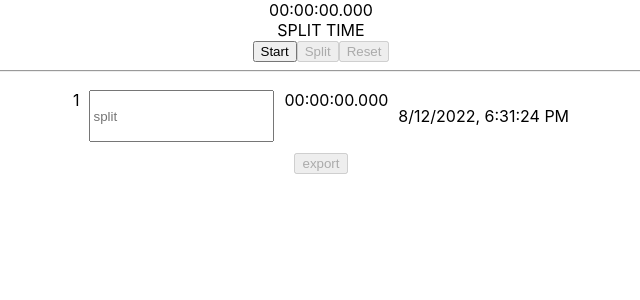
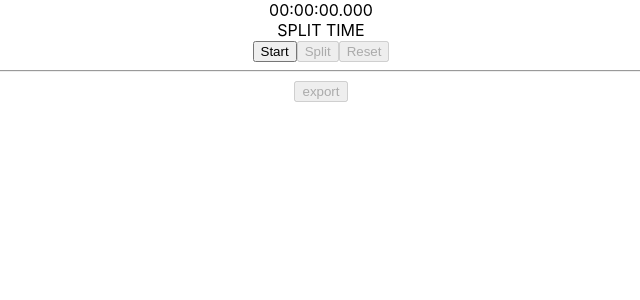
Before and after one commit to jwc20/stopwatch-ics, a React (Create React App) app: page / in a window 1280 px wide. Shown: the top 300 px of the page, without its empty margins (319-959 px from the left). Built offline with nearby package versions, Linux system fonts and the light colour scheme.

Commit message:
added date to render

```diff
--- a/src/App.css
+++ b/src/App.css
@@ -43,6 +43,10 @@
   padding: 10px;
 }
 
+.split-date {
+  margin-left: 10px;
+}
+
 .label-input {
   margin-left: 10px;
   margin-right: 10px;
--- a/src/App.js
+++ b/src/App.js
@@ -43,8 +43,11 @@ function App() {
   };
 
   const splitTimer = () => {
-    const currentTime = Date.now();
-    const dateNow = new Date(currentTime);
+    // const currentTime = Date.now();
+    // const dateNow = new Date(currentTime).toString();
+    // const dateNow = Date.now();
+    const dateNow = new Date()
+
     setSplitList((split) => [
       ...split,
       { time, label: "split", currentDate: dateNow },
@@ -80,6 +83,7 @@ function App() {
     return formatTime(time - last.time);
   };
 
+
   const timerState = !paused ? "Pause" : "Start";
   const reset = time === 0;
   const formattedTime = formatTime(time);
@@ -114,29 +118,39 @@ function App() {
       </div>
       {splitList.length > 0 && <hr />}
       <form onSubmit={handleSubmit}>
-        {splitList.map((x, index, splitList) => {
-          // conditional here
-          const { time, label } = x;
+        {splitList.map((x, index) => {
+          const { time, label, currentDate } = x;
           const interval = index > 0 ? time - splitList[index - 1].time : time;
+          const splitTimeStamp = splitList[index].currentDate
+          // console.log(splitTimeStamp)
 
-          //FIXME
-          const currentTimeNow = Date.now();
+          // FIXME
+          // const currentTimeNow = Date.now();
 
           return (
-            <div className="split-item" key={time}>
-              <div>{index + 1}</div>
+            <div key={time}>
+            {splitList.length === 1 ? (
+              <div></div>
+            ) : (
+
+            <div className="split-item">
+              <div>{index}</div>
               <input
                 type="text"
                 className="label-input"
                 name="label"
                 value={splitList.label}
-                placeholder="split"
+                placeholder={index===0 ? "start" : "split"}
                 onChange={(e) => handleLabelChange(index, e)}
               />
               <div className={label}>{formatTime(interval)}</div>
-              <div className="current-date"></div>
-               <p>{new Date(currentTimeNow).toLocaleString()}</p>
+              <div className="split-date">{splitTimeStamp.toString()}</div>
+
             </div>
+
+            ) }
+            </div>
+
           );
         })}
         <button
```
Also changed, not shown: 1 other file (tests, documents, lock files or other folders).
